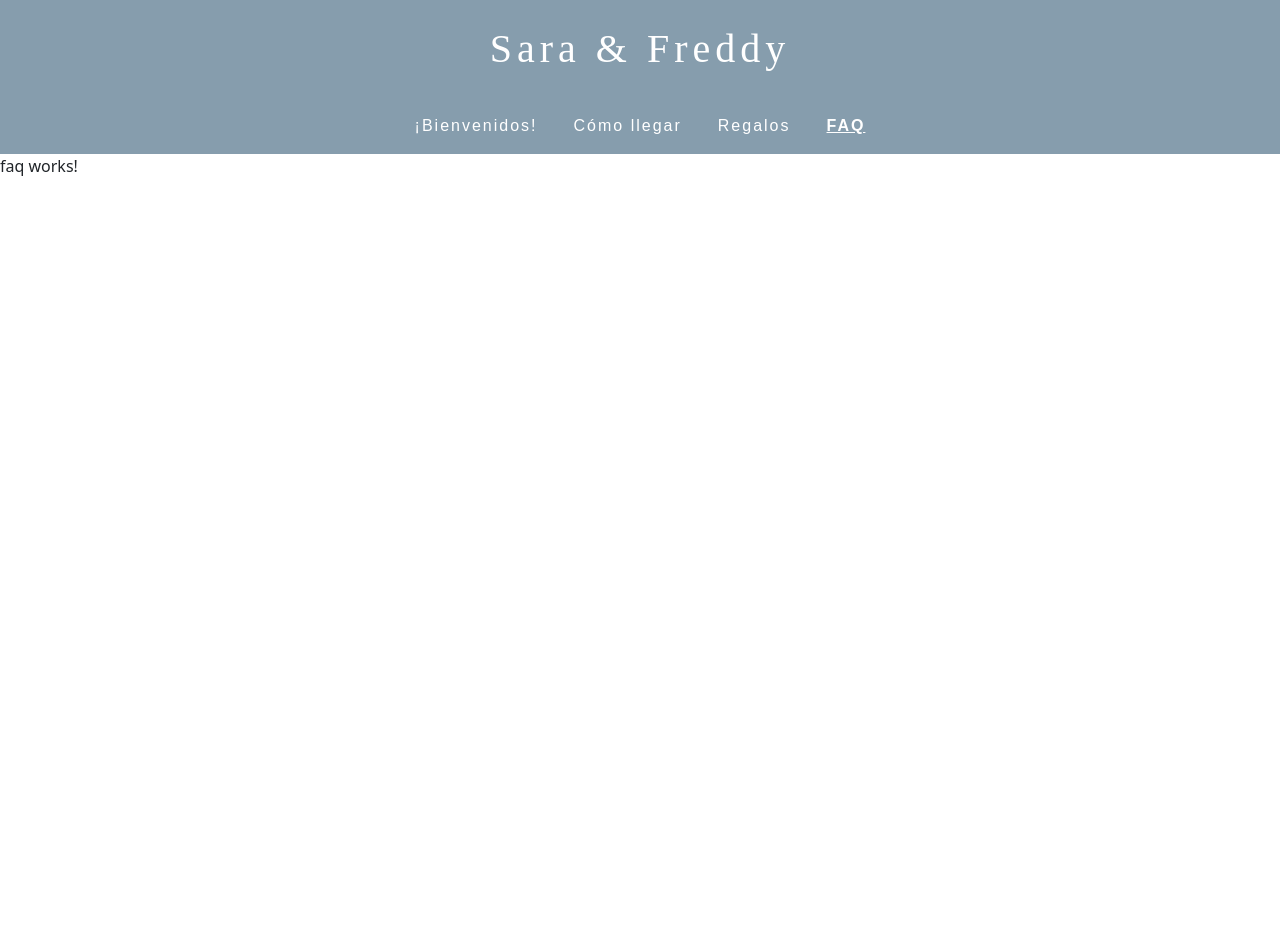
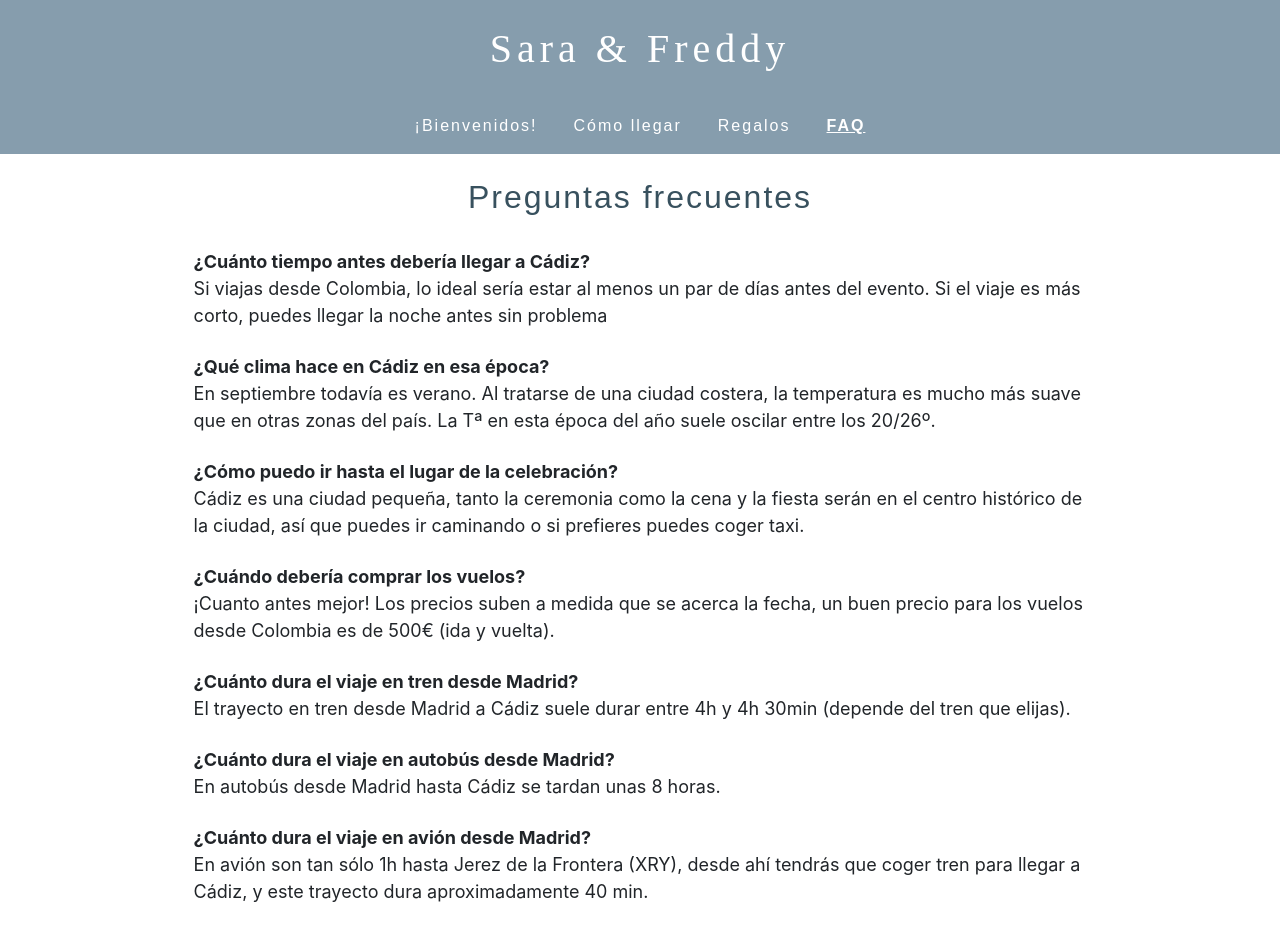
Before and after one commit to Sara-Acuaviva/wedding-Angular, an Angular app: page /faq in a window 1280 px wide. Shown: the top 928 px of the page. Before the commit the page ends 800 px from the top, so only its background shows below. Built offline with nearby package versions, Linux system fonts and the light colour scheme; a web font is replaced by a local one.

Commit message:
Se crea componente FAQ

```diff
--- a/src/app/components/faq/faq.component.html
+++ b/src/app/components/faq/faq.component.html
@@ -1 +1,65 @@
-<p>faq works!</p>
+<div class="container">
+
+    <h2 class="text-center titulo-oscuro py-4">Preguntas frecuentes</h2>
+
+    <p class="p-tit mb-0">
+        ¿Cuánto tiempo antes debería llegar a Cádiz?
+    </p>
+    <p class="p-resp mt-0 mb-4">
+        Si viajas desde Colombia, lo ideal sería estar al menos un par de días antes del evento. Si el viaje es más
+        corto, puedes llegar la noche antes sin problema
+    </p>
+
+    <p class="p-tit mb-0">
+        ¿Qué clima hace en Cádiz en esa época?
+    </p>
+    <p class="p-resp mt-0 mb-4">
+        En septiembre todavía es verano. Al tratarse de una ciudad costera, la temperatura es mucho más suave que en
+        otras zonas del país. La Tª en esta época del año suele oscilar entre los 20/26º.
+    </p>
+
+    <p class="p-tit mb-0">
+        ¿Cómo puedo ir hasta el lugar de la celebración?
+    </p>
+    <p class="p-resp mt-0 mb-4">
+        Cádiz es una ciudad pequeña, tanto la ceremonia como la cena y la fiesta serán en el centro histórico de la
+        ciudad,
+        así que puedes ir caminando o si prefieres puedes coger taxi.
+    </p>
+
+    <p class="p-tit mb-0">
+        ¿Cuándo debería comprar los vuelos?
+    </p>
+    <p class="p-resp mt-0 mb-4">
+        ¡Cuanto antes mejor! Los precios suben a medida que se acerca la fecha, un buen precio para los vuelos desde
+        Colombia es de 500€ (ida y vuelta).
+    </p>
+
+    <p class="p-tit mb-0">
+        ¿Cuánto dura el viaje en tren desde Madrid?
+    </p>
+    <p class="p-resp mt-0 mb-4">
+        El trayecto en tren desde Madrid a Cádiz suele durar entre 4h y 4h 30min (depende del tren que elijas).
+    </p>
+
+    <p class="p-tit mb-0">
+        ¿Cuánto dura el viaje en autobús desde Madrid?
+    </p>
+    <p class="p-resp mt-0 mb-4">
+        En autobús desde Madrid hasta Cádiz se tardan unas 8 horas.
+    </p>
+
+    <p class="p-tit mb-0">
+        ¿Cuánto dura el viaje en avión desde Madrid?
+    </p>
+    <p class="p-resp mt-0 mb-4">
+        En avión son tan sólo 1h hasta Jerez de la Frontera (XRY), desde ahí tendrás que coger tren para llegar a
+        Cádiz, y este trayecto dura aproximadamente 40 min.
+    </p>
+
+    <div class="rect-linea">
+        <p class="p-tit mb-0">¿Tienes alguna duda más?</p>
+        <p class="p-resp">¡Ponte en contacto con nosotros!</p>
+    </div>
+
+</div>
```
